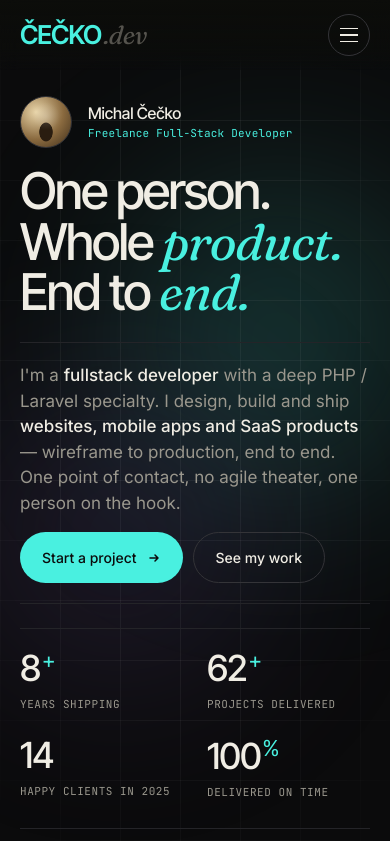
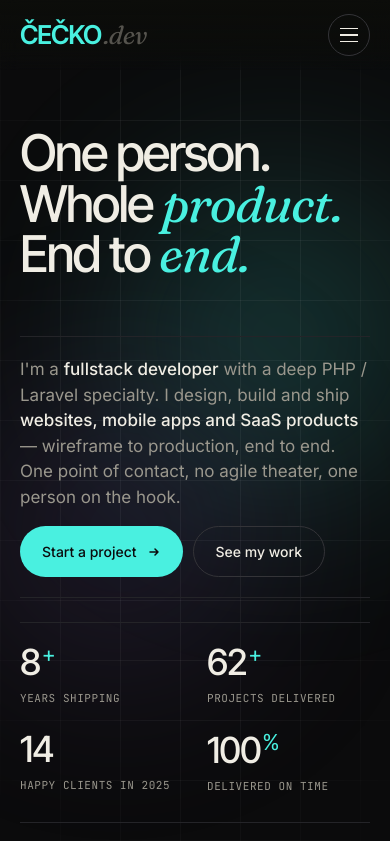
Before and after one commit to michal-cecko/cecko-web, a Next.js app: page /en in a window 390 px wide. Shown: the top 841 px of the page. Built offline with nearby package versions, Linux system fonts and the light colour scheme.

Commit message:
Refine styles for `nav-overlay` and `hero` components: improve scroll behavior, adjust link targeting, and enhance mobile responsiveness.

```diff
--- a/app/components/sections/Hero.tsx
+++ b/app/components/sections/Hero.tsx
@@ -27,13 +27,6 @@ export default function Hero({ locale, t }: { locale: Locale; t: Dict }) {
       </div>
 
       <div className="hero-center">
-        <div className="hero-preheading hero-preheading-author">
-          <span className="hero-photo" aria-label={t.hero.name} />
-          <span className="hero-preheading-text">
-            <span className="hero-preheading-name">{t.hero.name}</span>
-            <span className="hero-preheading-role">{t.hero.role}</span>
-          </span>
-        </div>
         <h1 className="hero-heading">
           {t.hero.heading.split(/<br\s*\/?>/i).map((line, i) => (
             <span
--- a/app/globals.css
+++ b/app/globals.css
@@ -717,6 +717,7 @@ body[data-theme="light"] .nav {
   letter-spacing: -0.04em;
   font-weight: 500;
   max-width: 1400px;
+  padding: 32px 0;
 }
 .hero-heading em {
   color: var(--lime);
```
